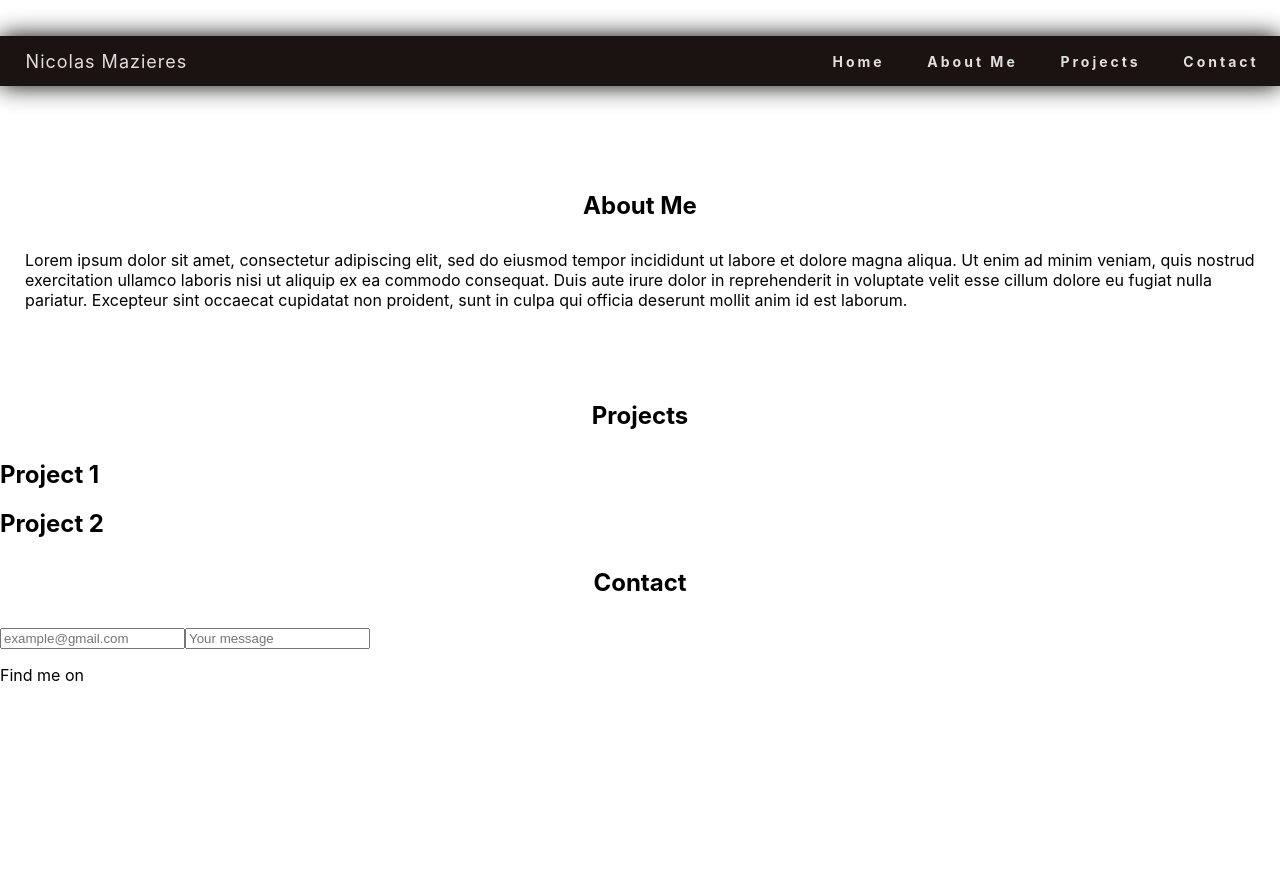
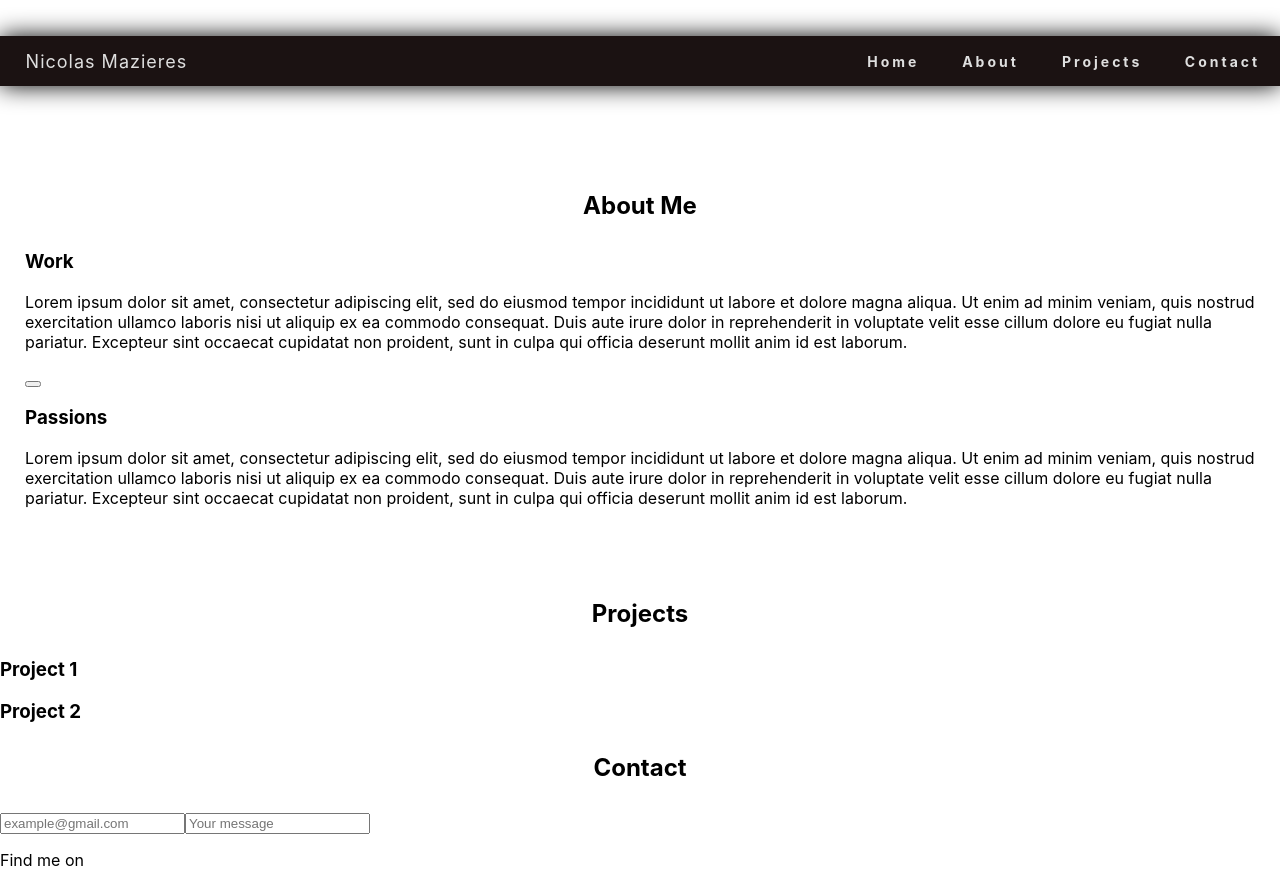
Before and after one commit to NicolasMazieres/NM-Portfolio, a React (Create React App) app: page /about in a window 1280 px wide. Shown: the part 780-1666 px from the top of the page. Before the commit the page ends 1481 px from the top, so only its background shows below. Built offline with nearby package versions, Linux system fonts and the light colour scheme.

Commit message:
Added React router + Hashlink for scroll

```diff
--- a/package.json
+++ b/package.json
@@ -10,9 +10,12 @@
     "@types/node": "^16.18.3",
     "@types/react": "^18.0.25",
     "@types/react-dom": "^18.0.8",
+    "@types/react-router-hash-link": "^2.4.5",
     "react": "^18.2.0",
     "react-dom": "^18.2.0",
     "react-icons": "^4.6.0",
+    "react-router-dom": "^5.2.0",
+    "react-router-hash-link": "^2.4.3",
     "react-scripts": "5.0.1",
     "typescript": "^4.8.4",
     "web-vitals": "^2.1.4"
--- a/src/App.tsx
+++ b/src/App.tsx
@@ -1,5 +1,5 @@
 import React from 'react';
-import Navbar from './components/Navbar';
+import AllRoutes from './components/AllRoutes';
 import AboutMe from './components/AboutMe';
 import Projects from './components/Projects';
 import Contact from './components/Contact';
@@ -11,7 +11,7 @@ function App() {
   return (
     <div className="App">
       <Landing />
-      <Navbar />
+      <AllRoutes />
       <AboutMe />
       <Projects />
       <Contact />
--- a/src/components/AboutMe.tsx
+++ b/src/components/AboutMe.tsx
@@ -1,13 +1,31 @@
 function AboutMe() {
     return (
-        <section className="about-container">
-            <h1 className="section-title">About Me</h1>
+        <section className="about-container" id="about">
+            <h2 className="section-title">About Me</h2>
+            <div className="about-content">
+                <div>
+                    <h3>Work</h3>
                     <p>Lorem ipsum dolor sit amet, consectetur adipiscing elit,
                         sed do eiusmod tempor incididunt ut labore et dolore magna aliqua.
                         Ut enim ad minim veniam, quis nostrud exercitation ullamco laboris nisi ut
                         aliquip ex ea commodo consequat. Duis aute irure dolor in reprehenderit in voluptate
                         velit esse cillum dolore eu fugiat nulla pariatur. Excepteur sint occaecat cupidatat non
                         proident, sunt in culpa qui officia deserunt mollit anim id est laborum.</p>
+                </div>
+                <div>
+                    <img src="" alt="" />
+                    <button></button>
+                </div>
+                <div>
+                    <h3>Passions</h3>
+                    <p>Lorem ipsum dolor sit amet, consectetur adipiscing elit,
+                        sed do eiusmod tempor incididunt ut labore et dolore magna aliqua.
+                        Ut enim ad minim veniam, quis nostrud exercitation ullamco laboris nisi ut
+                        aliquip ex ea commodo consequat. Duis aute irure dolor in reprehenderit in voluptate
+                        velit esse cillum dolore eu fugiat nulla pariatur. Excepteur sint occaecat cupidatat non
+                        proident, sunt in culpa qui officia deserunt mollit anim id est laborum.</p>
+                </div>
+            </div>
         </section>
     );
 }
--- /dev/null
+++ b/src/components/AllRoutes.tsx
@@ -0,0 +1,24 @@
+import { BrowserRouter as Router, Switch, Route } from "react-router-dom";
+import Navbar from './Navbar';
+import AboutMe from './AboutMe';
+import Projects from './Projects';
+import Contact from './Contact';
+import Landing from './Landing';
+
+function AllRoutes() {
+    return (
+        <Router>
+            <div className="nav-container">
+                <Navbar />
+                <Switch>
+                    <Route path="/"></Route> <Landing /> <Route />
+                    <Route path="/about"></Route> <AboutMe /> <Route />
+                    <Route path="/skills"></Route> <Projects /> <Route />
+                    <Route path="/contacts"></Route> <Contact /> <Route />
+                </Switch>
+            </div>
+        </Router>
+    );
+}
+
+export default AllRoutes;
--- a/src/components/Contact.tsx
+++ b/src/components/Contact.tsx
@@ -1,7 +1,7 @@
 function Contact(){
     return (
-        <section className="contact-container">
-            <h1 className="section-title">Contact</h1>
+        <section className="contact-container" id="contact">
+            <h2 className="section-title">Contact</h2>
             <form>
                 <input type="email" placeholder="example@gmail.com"/>
                 <input type="text" placeholder="Your message"/>
--- a/src/components/Navbar.tsx
+++ b/src/components/Navbar.tsx
@@ -1,5 +1,6 @@
 import React, { useState, useEffect } from "react";
-import {GiHamburgerMenu} from 'react-icons/gi'
+import { GiHamburgerMenu } from 'react-icons/gi';
+import { HashLink } from 'react-router-hash-link';
 
 function Navbar() {
     const [isMenuClicked, setMenu] = useState(false);
@@ -31,10 +32,18 @@ function Navbar() {
             <p className="nav-title">Nicolas Mazieres</p>
             {(isMenuClicked || largeur > 520) && (
                 <ul className="nav-list">
-                    <li className="nav-items">Home</li>
-                    <li className="nav-items">About Me</li>
-                    <li className="nav-items">Projects</li>
-                    <li className="nav-items">Contact</li>
+                    <li className="nav-items">
+                        <HashLink className="nav-items" smooth to="/">Home</HashLink>
+                    </li>
+                    <li className="nav-items">
+                        <HashLink className="nav-items" smooth to="/#about">About</HashLink>
+                    </li>
+                    <li className="nav-items">
+                        <HashLink className="nav-items" smooth to="/#projects">Projects</HashLink>
+                    </li>
+                    <li className="nav-items">
+                        <HashLink className="nav-items" smooth to="/#contact">Contact</HashLink>
+                    </li>
                 </ul>)
             }
             <button className="nav-button" onClick={menuClicked}><GiHamburgerMenu /></button>
--- a/src/components/Projects.tsx
+++ b/src/components/Projects.tsx
@@ -1,13 +1,13 @@
 function Projects(){
     return (
-        <section className="projects-container">
-            <h1 className="section-title">Projects</h1>
+        <section className="projects-container" id="projects">
+            <h2 className="section-title">Projects</h2>
             <div className="projects-list">
                 <div>
-                    <h2>Project 1</h2>
+                    <h3>Project 1</h3>
                 </div>
                 <div>
-                    <h2>Project 2</h2>
+                    <h3>Project 2</h3>
                 </div>
             </div>
         </section>
--- a/src/index.css
+++ b/src/index.css
@@ -28,6 +28,9 @@ nav {
   height: 50px;
   background: #1B1212;
   box-shadow: 0 0 25px 0 black;
+}
+
+.nav-container {
   position: sticky;
   top: 0;
   width: 100%;
```
Also changed, not shown: 1 other file (tests, documents, lock files or other folders). Lines whose indentation alone changed are shown as unchanged.
